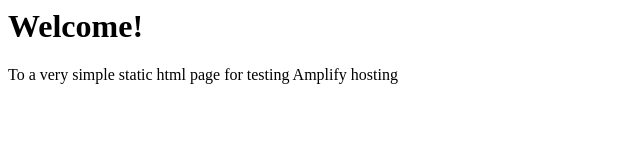
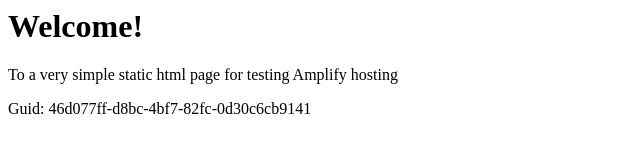
Before and after one commit to aws-aemilia-kix/Github-PR-Commit-Integration-Test-DoNotTouch-Gith-OKSLNVO2-v1-prod-ap-northeast-3, a website: page src/index.html in a window 1280 px wide. Shown: the whole page, without its empty margins (0-640 px from the left). Drawn offline with Linux system fonts and the light colour scheme.

Commit message:
commit from integ tests

```diff
--- a/src/index.html
+++ b/src/index.html
@@ -1,3 +1,5 @@
+
+
 <html lang="en">
 
 <head>
@@ -10,6 +12,6 @@
 <body>
     <h1>Welcome!</h1>
     <p>To a very simple static html page for testing Amplify hosting</p>
-</body>
+    <p>Guid: 46d077ff-d8bc-4bf7-82fc-0d30c6cb9141</p></body>
 
 </html>
```
